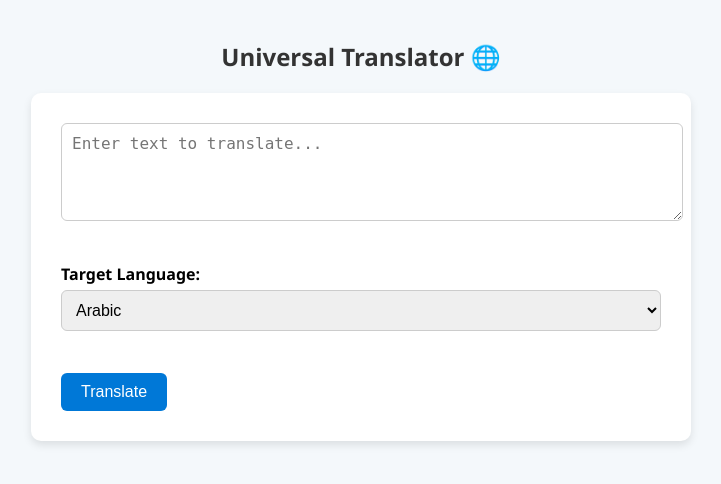
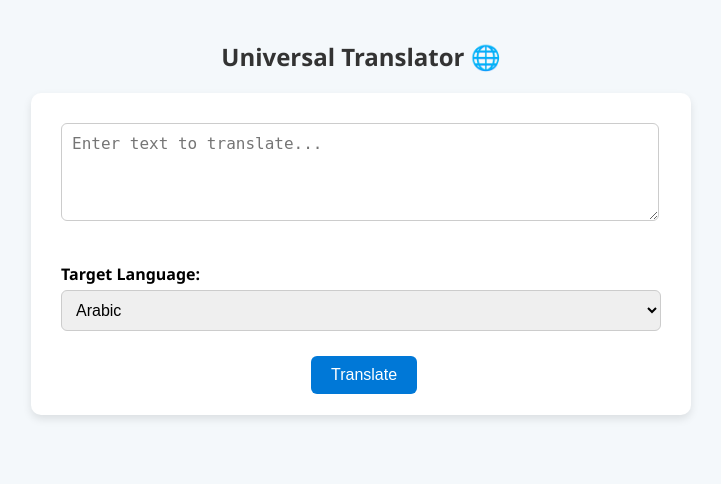
Before and after one commit to Satyendra-official/universal_translator, a Flask app: page / in a window 1280 px wide. Shown: the top 484 px of the page, without its empty margins (279-1000 px from the left). Run offline with Flask 3, Linux system fonts and the light colour scheme.

Commit message:
Updated styling of the webpage

```diff
--- a/app.py
+++ b/app.py
@@ -51,3 +51,6 @@ def index():
 
 if __name__ == "__main__":
     app.run(debug=True)
+
+
+#auto-detect the browser language next update
--- a/static/styles.css
+++ b/static/styles.css
@@ -23,7 +23,7 @@ form {
 }
 
 textarea {
-    width: 100%;
+    width: 96%;
     padding: 10px;
     border: 1px solid #ccc;
     border-radius: 6px;
@@ -41,13 +41,21 @@ select {
     width: 100%;
     padding: 10px;
     margin-top: 5px;
+    margin-bottom: 10px;
     border-radius: 6px;
     border: 1px solid #ccc;
     font-size: 16px;
 }
 
 input[type="submit"] {
-    margin-top: 20px;
+    /* margin: auto; */
+    /* margin-top: 20px; */
+
+    margin: -20px -50px;
+    position:relative;
+    top:50%;
+    left:50%;
+
     padding: 10px 20px;
     background-color: #0078d7;
     color: white;
```
